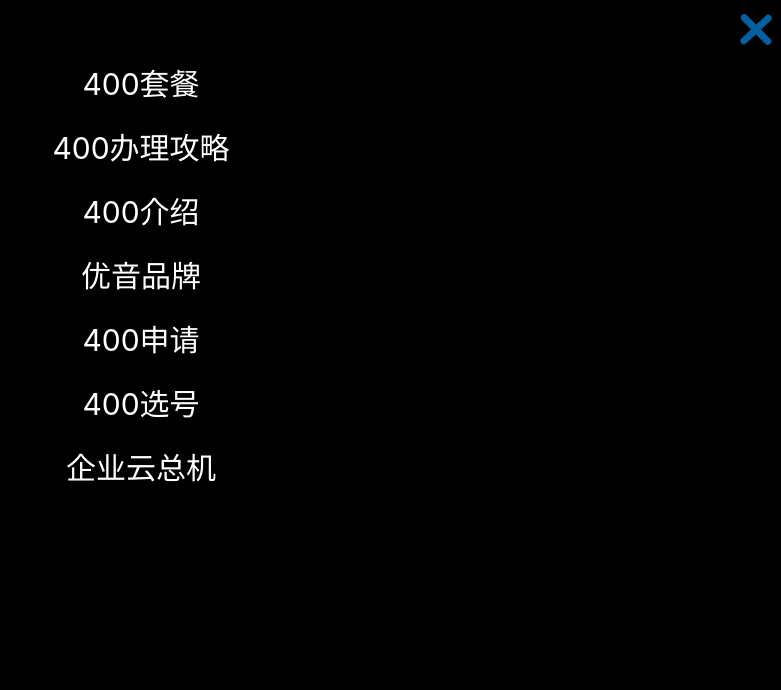
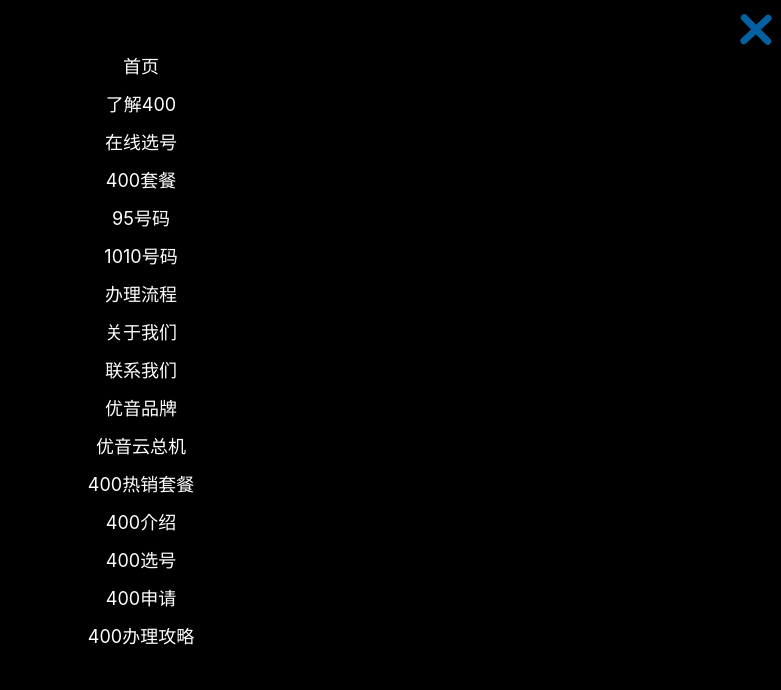
Before and after one commit to freedong/sem-mobile, a website built with webpack: page 400cloud.html in a window 1280 px wide. Both pictures are taken after a click on the button 1255 px from the left and 42 px from the top of the page. Shown: the top 690 px of the page, without its empty margins (499-1280 px from the left). Built offline with nearby package versions, Linux system fonts and the light colour scheme.

Commit message:
导航栏

```diff
--- a/400cloud.html
+++ b/400cloud.html
@@ -21,7 +21,7 @@
         </button>
     </div>
     <div class="nav-content hideNav hidden">
-        <ul class="nav-list">
+        <!-- <ul class="nav-list">
             <li class="nav-item"><a href="400packages.html" class="item-anchor">400套餐</a></li>
             <li class="nav-item"><a href="400banli.html" class="item-anchor">400办理攻略</a></li>
             <li class="nav-item"><a href="400introduce.html" class="item-anchor">400介绍</a></li>
@@ -29,7 +29,29 @@
             <li class="nav-item"><a href="400apply.html" class="item-anchor">400申请</a></li>
             <li class="nav-item"><a href="400pick.html" class="item-anchor">400选号</a></li>
             <li class="nav-item"><a href="400cloud.html" class="item-anchor">企业云总机</a></li>
+        </ul> -->
+         <ul class="nav-list">
+            <li class="nav-item"><a href="" class="item-anchor">首页</a></li>
+            <li class="nav-item"><a href="" class="item-anchor">了解400</a></li>
+            <li class="nav-item"><a href="" class="item-anchor">在线选号</a></li>
+            <li class="nav-item"><a href="" class="item-anchor">400套餐</a></li>
+            <li class="nav-item"><a href="" class="item-anchor">95号码</a></li>
+            <li class="nav-item"><a href="" class="item-anchor">1010号码</a></li>
+            <li class="nav-item"><a href="" class="item-anchor">办理流程</a></li>
+            <li class="nav-item"><a href="" class="item-anchor">关于我们</a></li>
+            <li class="nav-item"><a href="" class="item-anchor">联系我们</a></li>
         </ul>
+        <ul class="nav-list">
+            <li class="nav-item"><a href="" class="item-anchor">优音品牌</a></li>
+            <li class="nav-item"><a href="" class="item-anchor">优音云总机</a></li>
+            <li class="nav-item"><a href="" class="item-anchor">400热销套餐</a></li>
+            <li class="nav-item"><a href="" class="item-anchor">400介绍</a></li>
+            <li class="nav-item"><a href="" class="item-anchor">400选号</a></li>
+            <li class="nav-item"><a href="" class="item-anchor">400申请</a></li>
+            <li class="nav-item"><a href="" class="item-anchor">400办理攻略</a></li>
+        </ul>
+        <div class="clear">
+        </div>
     </div>
     <!-- 顶部栏 -->
     <div class="header-six cloud-bg-bs">
--- a/css/reset.css
+++ b/css/reset.css
@@ -109,3 +109,16 @@
     margin:0 auto;
   }
 }*/
+
+.item-anchor{
+  font-size: 18px!important;
+}
+.nav-item{
+  margin: 12px auto!important;
+}
+
+.nav-cloud > ul {
+  float: left;
+  width: 50%;
+  margin-top: 50px;
+}
```
